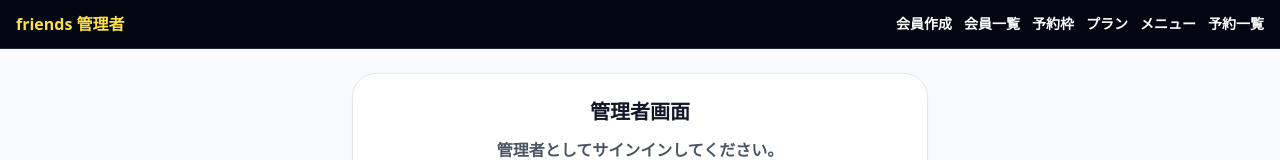
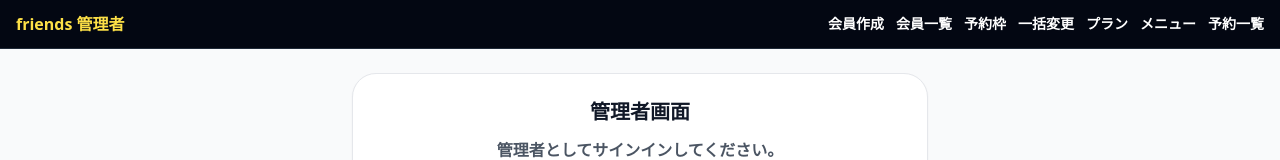
Before and after one commit to kyoheiehime089-cpu/friends-member-reservation, a Next.js app: page /admin in a window 1280 px wide. Shown: the top 160 px of the page. Built offline with nearby package versions, Linux system fonts and the light colour scheme; no server answers.

Commit message:
Add bulk slot link to owner navigation

```diff
--- a/src/components/AdminPage.tsx
+++ b/src/components/AdminPage.tsx
@@ -15,6 +15,7 @@ function OwnerShell({ children }: { children: ReactNode }) {
             <Link href="/owner/members">会員作成</Link>
             <Link href="/owner/member-list">会員一覧</Link>
             <Link href="/owner/schedules">予約枠</Link>
+            <Link href="/owner/slot-bulk">一括変更</Link>
             <Link href="/owner/plans">プラン</Link>
             <Link href="/owner/menus">メニュー</Link>
             <Link href="/owner/reservations">予約一覧</Link>
```
